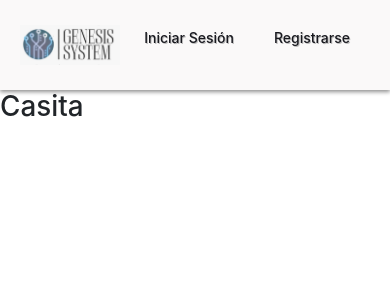
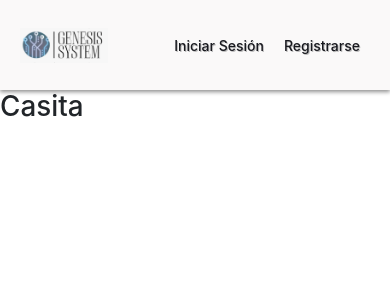
Before and after one commit to JFBJ17/Genesys_System, a React (Create React App) app in the folder frontend/: page / in a window 390 px wide. Shown: the top 300 px of the page. Built offline with nearby package versions, Linux system fonts and the light colour scheme.

Commit message:
navbar alineado

```diff
--- a/frontend/src/assets/styles/navbar.scss
+++ b/frontend/src/assets/styles/navbar.scss
@@ -13,6 +13,7 @@ header {
   }
 
   ul {
+    margin: 0;
     display: flex;
     flex-direction: row;
     list-style: none;
@@ -54,11 +55,12 @@ header {
   header {
     ul {
       li {
+        margin: 0 10px;
         font-size: 14px;
       }
     }
     .logo {
-      height: 40px !important;
+      height: 35px !important;
     }
   }
 }
```
